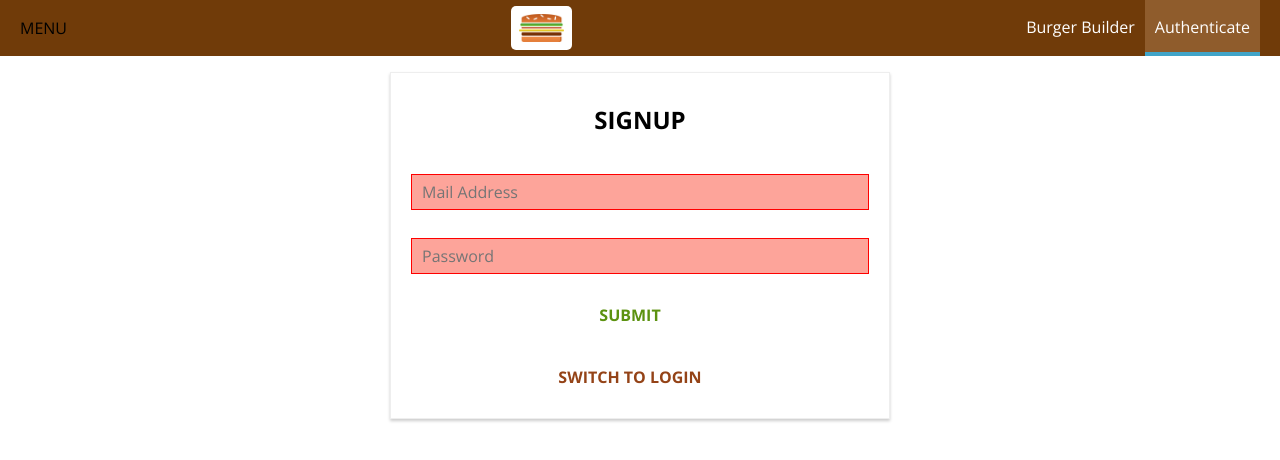
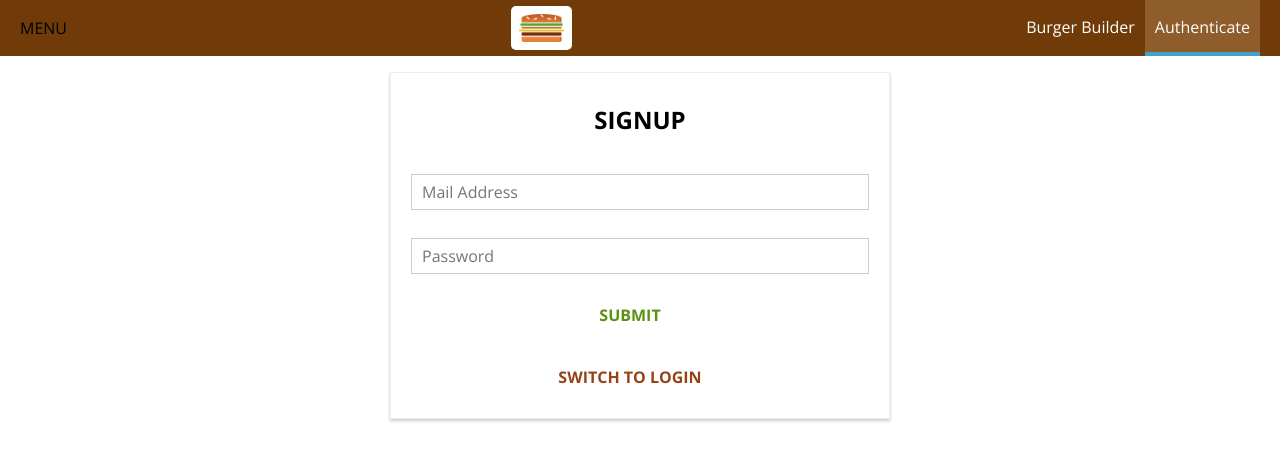
Before and after one commit to matheusferraresi/React-Burger-Builder, a React app: page /auth in a window 1280 px wide. Shown: the top 460 px of the page. Built offline with nearby package versions, Linux system fonts and the light colour scheme.

Commit message:
Validating form inputs just after they have been touched by user

```diff
--- a/src/components/UI/Input/Input.js
+++ b/src/components/UI/Input/Input.js
@@ -3,17 +3,17 @@
 
 const Input = props => {
     let inputElement = null;
-  const inputClasses = [classes.InputElement]
+    const inputClasses = [classes.InputElement];
 
-  if (props.invalid && props.shouldValidate) {
-    inputClasses.push(classes.Invalid)
+    if (props.invalid && props.shouldValidate && props.touched) {
+        inputClasses.push(classes.Invalid);
     }
 
     switch (props.elementType) {
         case "input":
             inputElement = (
                 <input
-          className={inputClasses.join(' ')}
+                    className={inputClasses.join(" ")}
                     {...props.elementConfig}
                     value={props.value}
                     onChange={props.changed}
@@ -23,7 +23,7 @@
         case "textarea":
             inputElement = (
                 <textarea
-          className={inputClasses.join(' ')}
+                    className={inputClasses.join(" ")}
                     {...props.elementConfig}
                     value={props.value}
                     onChange={props.changed}
@@ -33,7 +33,7 @@
         case "select":
             inputElement = (
                 <select
-          className={inputClasses.join(' ')}
+                    className={inputClasses.join(" ")}
                     value={props.value}
                     onChange={props.changed}
                 >
@@ -43,12 +43,12 @@
                         </option>
                     ))}
                 </select>
-      )
+            );
             break;
         default:
             inputElement = (
                 <input
-          className={inputClasses.join(' ')}
+                    className={inputClasses.join(" ")}
                     {...props.elementConfig}
                     value={props.value}
                     onChange={props.changed}
--- a/src/containers/Auth/Auth.js
+++ b/src/containers/Auth/Auth.js
@@ -82,6 +82,7 @@
                 value={formElement.config.value}
                 invalid={!formElement.config.valid}
                 shouldValidate={formElement.config.validation}
+                touched={formElement.config.touched}
                 changed={event =>
                     this.inputChangedHandler(event, formElement.id)
                 }
--- a/src/containers/Checkout/ContactData/ContactData.js
+++ b/src/containers/Checkout/ContactData/ContactData.js
@@ -77,6 +77,7 @@
             updatedFormElement.value,
             updatedFormElement.validation
         );
+        updatedFormElement.touched = true;
         updateOrderForm[inputIdentifier] = updatedFormElement;
         this.setState({ orderForm: updateOrderForm });
     };
@@ -100,6 +101,7 @@
                         value={formElement.config.value}
                         invalid={!formElement.config.valid}
                         shouldValidate={formElement.config.validation}
+                        touched={formElement.config.touched}
                         changed={event =>
                             this.inputChangedHandler(event, formElement.id)
                         }
```
Lines whose indentation alone changed are shown as unchanged.
